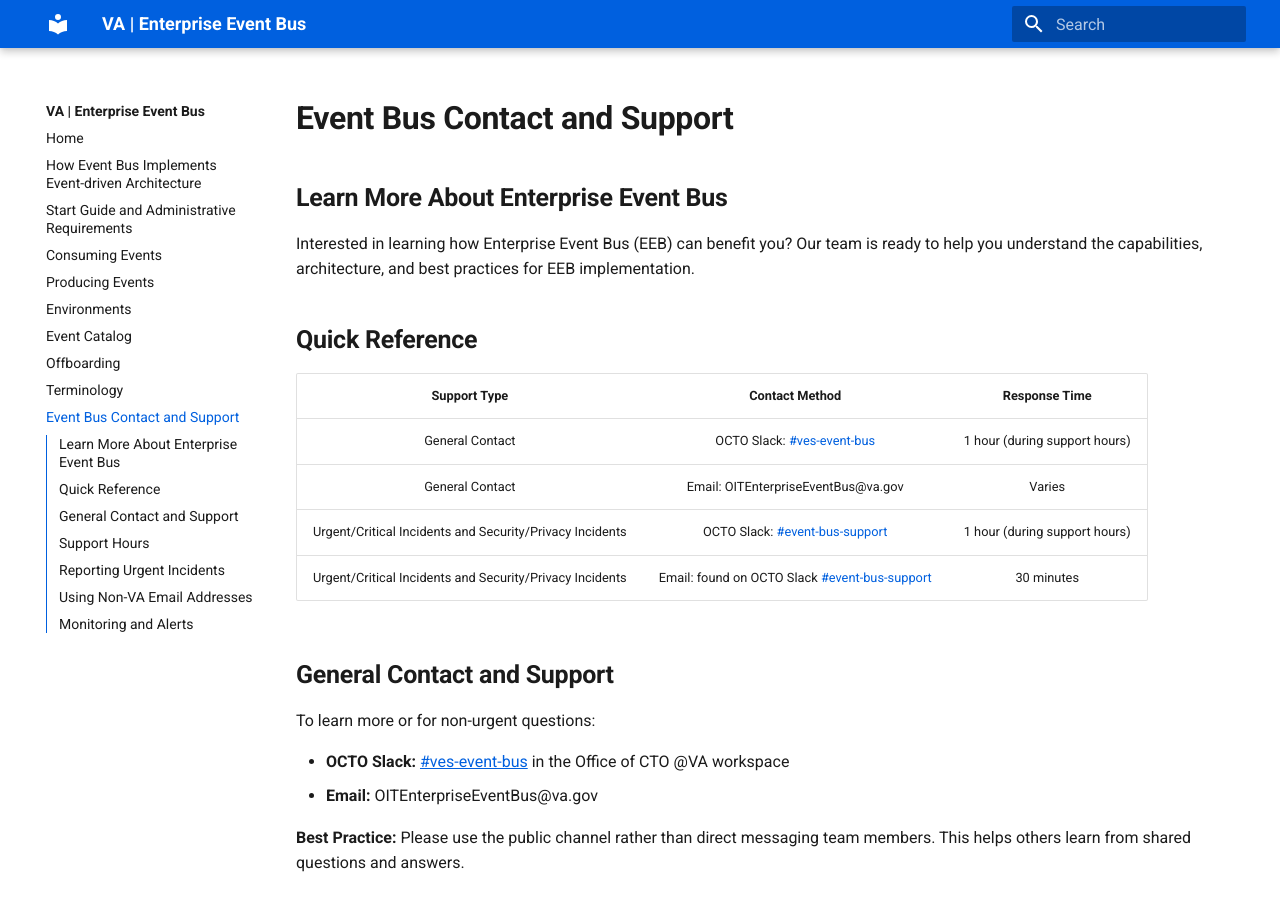
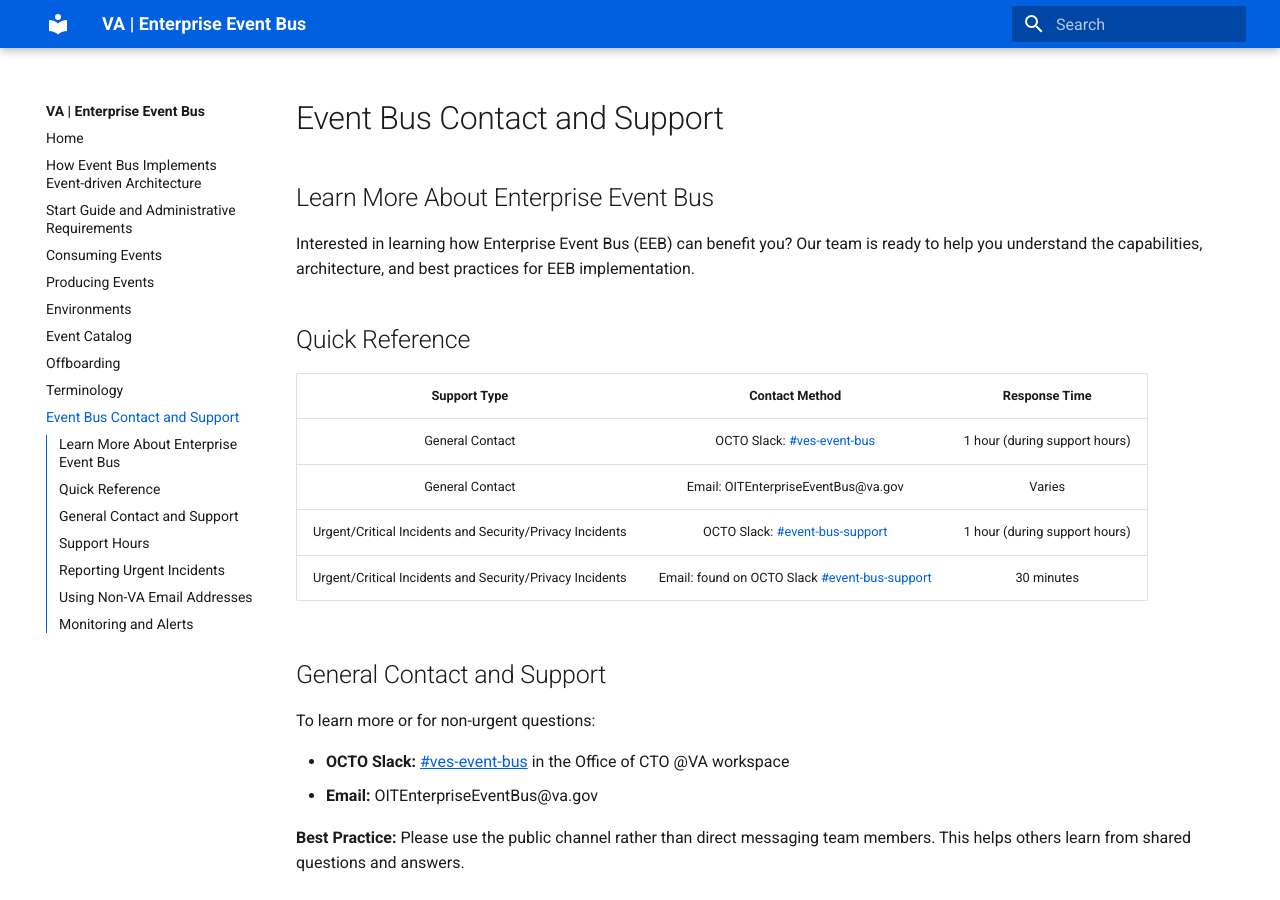
Before and after one commit to department-of-veterans-affairs/ves-event-bus-developer-portal, an MkDocs documentation site: the page built from docs/get-support.md, in a window 1280 px wide and 900 px high. Built offline with MkDocs 1.6.1 and Material for MkDocs 9.7.7, drawn with Linux system fonts in a browser that asks for light colours.

```diff
--- a/docs/get-support.md
+++ b/docs/get-support.md
@@ -2,13 +2,13 @@
 title: Event Bus Contact and Support
 ---
 
-# **Event Bus Contact and Support**
+# Event Bus Contact and Support
 
-## **Learn More About Enterprise Event Bus**
+## Learn More About Enterprise Event Bus
 
 Interested in learning how Enterprise Event Bus (EEB) can benefit you? Our team is ready to help you understand the capabilities, architecture, and best practices for EEB implementation.
 
-## **Quick Reference**
+## Quick Reference
 
 | Support Type | Contact Method | Response Time |
 | :---: | :---: | :---: |
@@ -17,7 +17,7 @@ Interested in learning how Enterprise Event Bus (EEB) can benefit you? Our team
 | Urgent/Critical Incidents and Security/Privacy Incidents |OCTO Slack: [#event-bus-support][slack-#event-bus-support] |1 hour (during support hours) |
 | Urgent/Critical Incidents and Security/Privacy Incidents | Email: found on OCTO Slack [#event-bus-support][slack-#event-bus-support]  | 30 minutes |
 
-## **General Contact and Support**
+## General Contact and Support
 
 To learn more or for non-urgent questions:
 
@@ -26,13 +26,13 @@ To learn more or for non-urgent questions:
 
 **Best Practice:** Please use the public channel rather than direct messaging team members. This helps others learn from shared questions and answers.
 
-## **Support Hours**
+## Support Hours
 
 - **Slack Support Hours:** Monday - Friday, 12pm - 5pm ET (excluding federal holidays)
 - **Note:** Engineers often respond by 9am ET if they're in Eastern or Central timezones
 - **24/7 Support:** Available for urgent incidents via PagerDuty email which can be found on OCTO Slack [#event-bus-support][slack-#event-bus-support]  (Must email from a @va.gov address. If you do not have a @va.gov email address, see below.)
 
-## **Reporting Urgent Incidents**
+## Reporting Urgent Incidents
 
 When you need immediate assistance with a critical operational, security, or privacy incident:
 
@@ -47,7 +47,7 @@ When you need immediate assistance with a critical operational, security, or pri
 - Which environment is impacted? (Sandbox/Production)
 - Brief description of the incident's impact
 
-## **Using Non-VA Email Addresses**
+## Using Non-VA Email Addresses
 
 If you need to use a non @va.gov email address to contact the on-call engineer:
 
@@ -55,7 +55,7 @@ If you need to use a non @va.gov email address to contact the on-call engineer:
 2. Request your email address or domain be added to the "allowed list"
 3. Explain your specific need for using a non-VA email address
 
-## **Monitoring and Alerts**
+## Monitoring and Alerts
 
 Stay informed about Event Bus status through these Slack channels:
 
```
